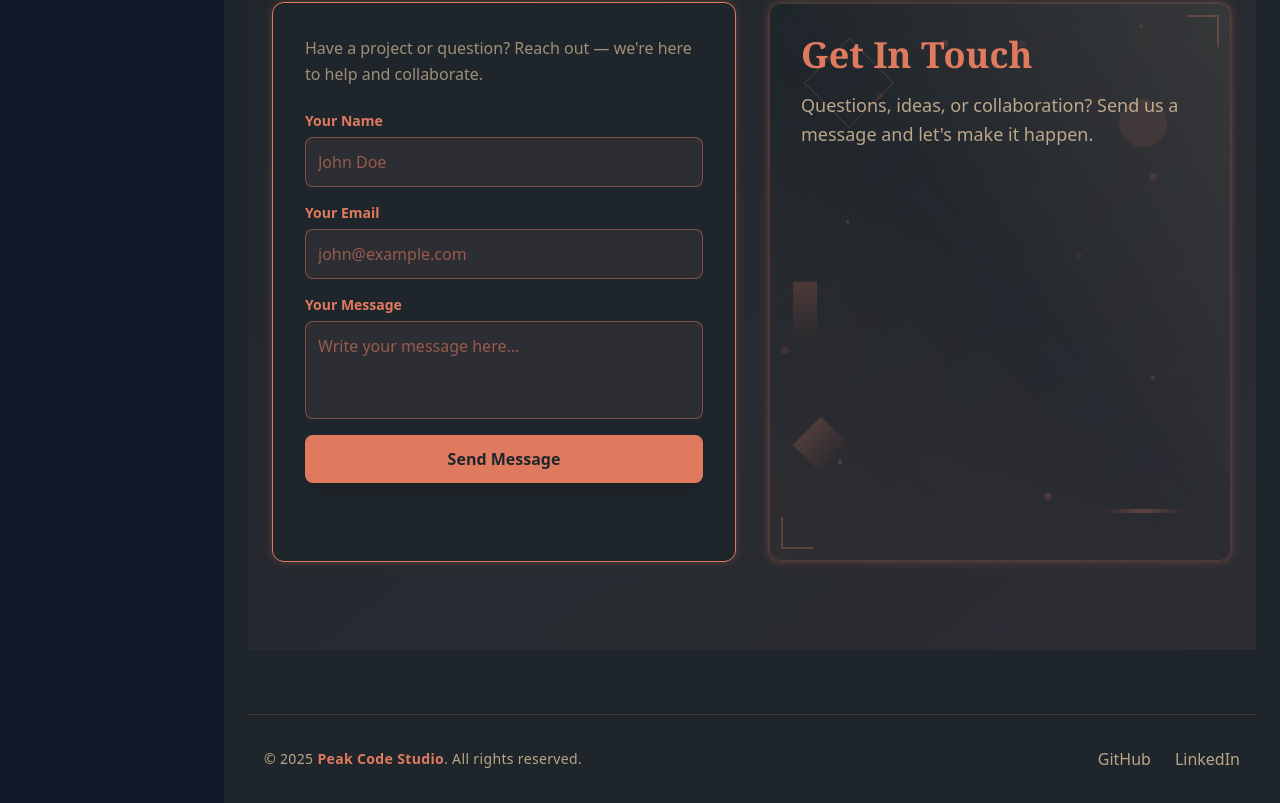
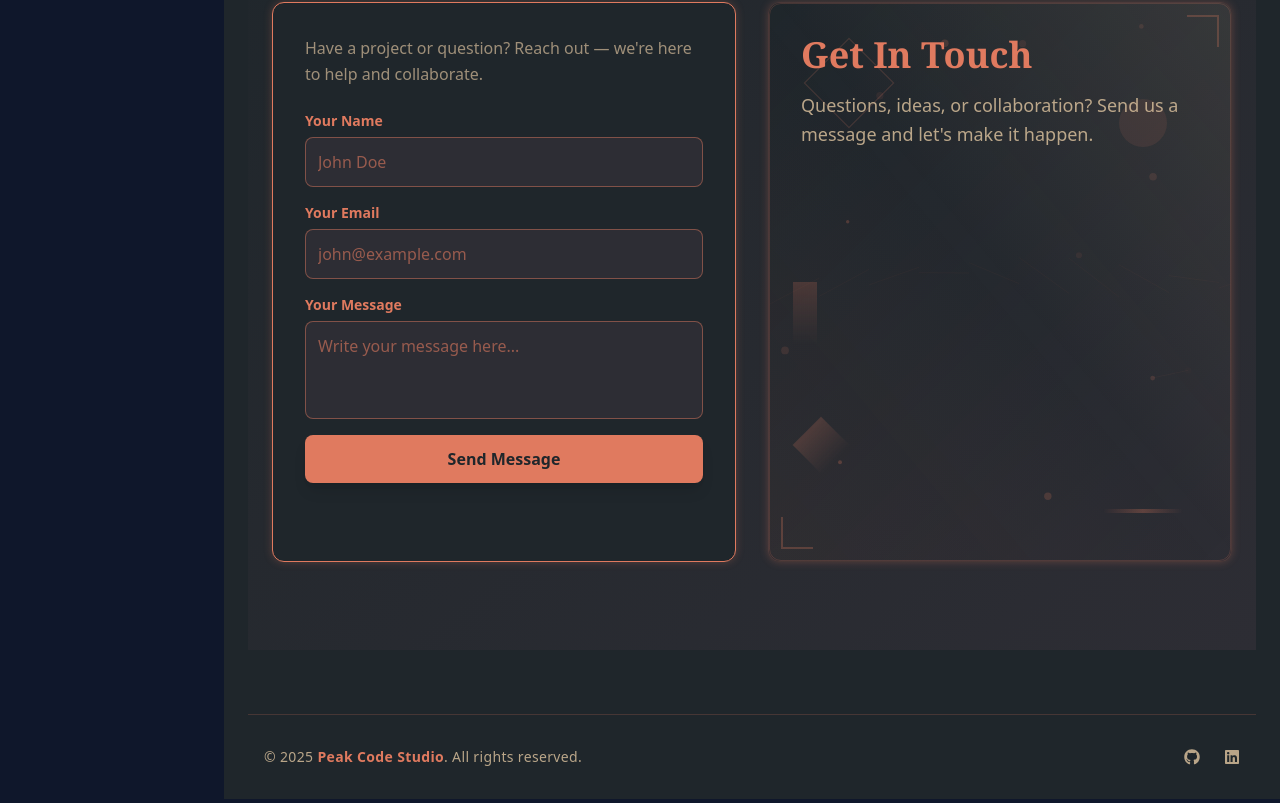
Before and after one commit to saifullah-max/peronal_portfolio, a React (Vite) app: page / in a window 1280 px wide. Shown: the part 4307-5110 px from the top of the page. Built offline with nearby package versions, Linux system fonts and the light colour scheme.

Commit message:
prod changes

```diff
--- a/src/components/Footer.jsx
+++ b/src/components/Footer.jsx
@@ -1,17 +1,23 @@
+import { Github } from "lucide-react";
+import { FaGithub, FaLinkedin } from "react-icons/fa";
+
 export default function Footer() {
   return (
     <footer className="bg-[#1F262B] border-t border-[#E07A5F33] py-8 mt-16">
       <div className="max-w-6xl mx-auto flex flex-col md:flex-row justify-between items-center gap-4 px-4">
         <p className="text-[#E0C5A0cc] text-sm tracking-wide">
           © {new Date().getFullYear()}{" "}
-          <span className="text-[#E07A5F] font-semibold">Peak Code Studio</span>. All
-          rights reserved.
+          <span className="text-[#E07A5F] font-semibold">Peak Code Studio</span>
+          . All rights reserved.
         </p>
 
         <div className="flex gap-6">
           {[
-            { label: "GitHub", href: "https://github.com/" },
-            { label: "LinkedIn", href: "https://linkedin.com/" },
+            { label: <FaGithub />, href: "https://github.com/saifullah-max" },
+            {
+              label: <FaLinkedin />,
+              href: "https://www.linkedin.com/in/saifullahahmed2003/",
+            },
           ].map(({ label, href }) => (
             <a
               key={label}
```
